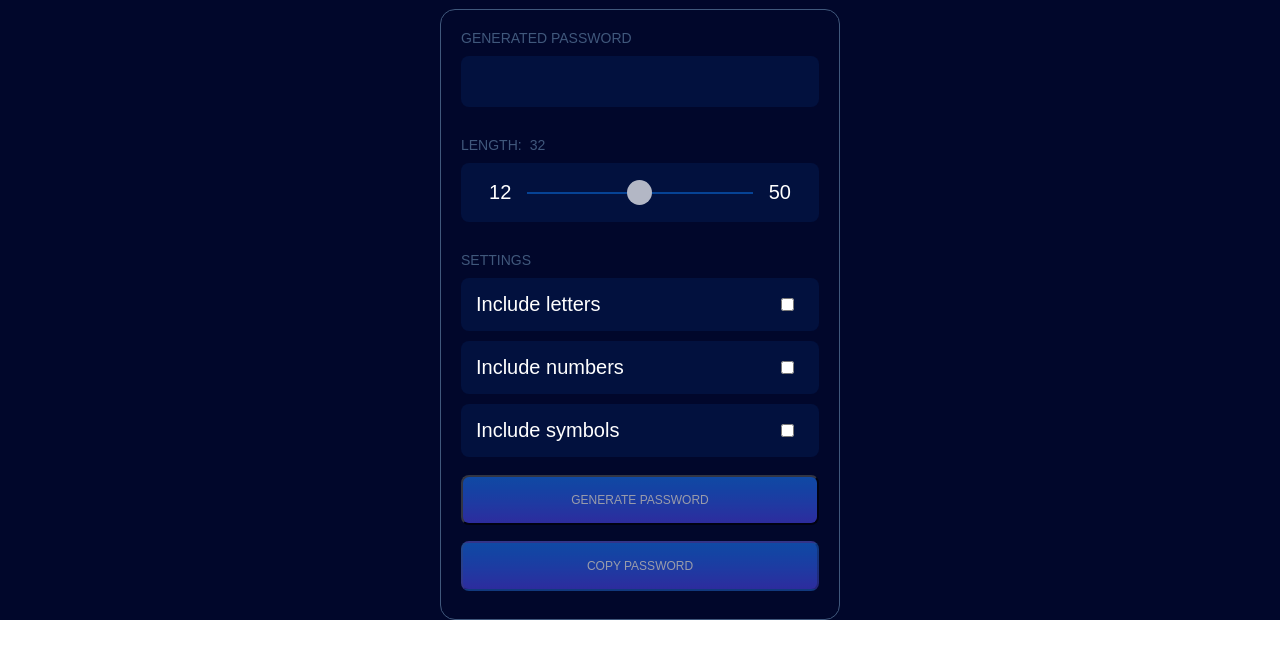
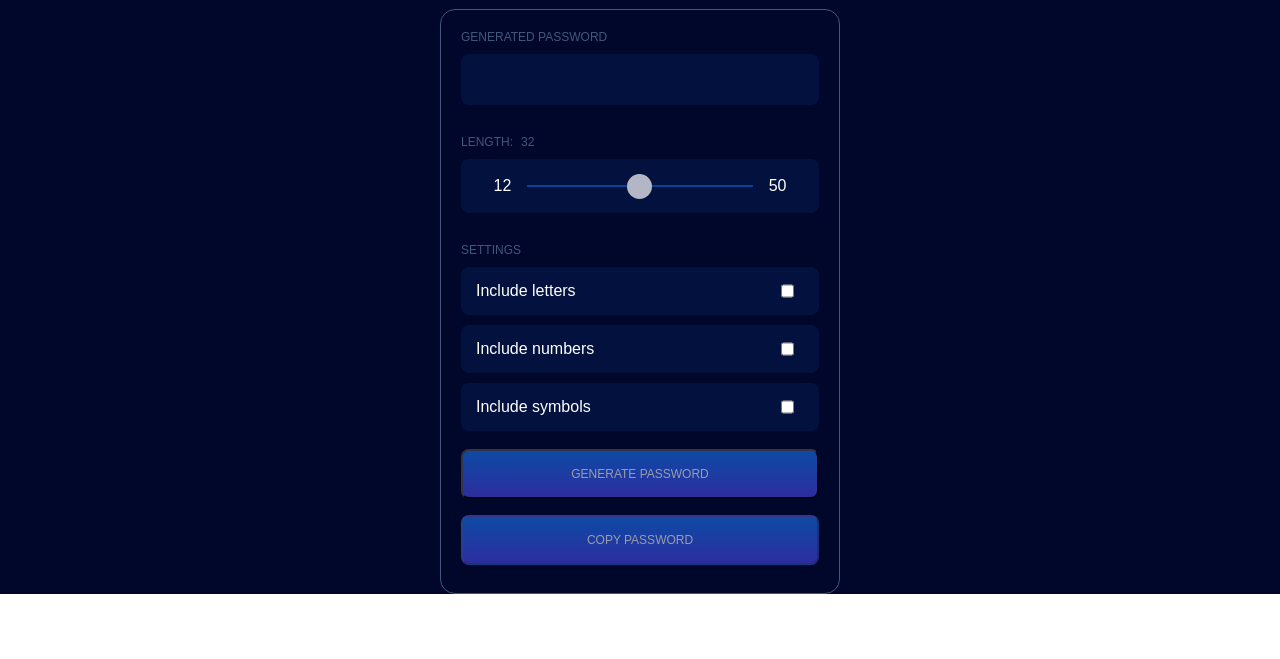
Before and after one commit to ionuser13/Platzi-Challenge, a website: page passwordGenerator/index.html in a window 1280 px wide. Shown: the part 49-708 px from the top of the page. Drawn offline with Linux system fonts and the light colour scheme; no server answers.

Commit message:
minor changes on styles

```diff
--- a/passwordGenerator/src/styles.css
+++ b/passwordGenerator/src/styles.css
@@ -35,7 +35,7 @@
   margin: 0 auto
 }
 .password, .text, .settings {
-  font-size: 14px;
+  font-size: 12px;
   color: var(--border-color)
 }
 .option {
@@ -43,7 +43,7 @@
   justify-content: space-between;
   margin: 5px 0;
   padding: 15px 0;
-  font-size: 20px;
+  font-size: 16px;
 }
 #length-input {
   flex-direction: column;
```
Also changed, not shown: passwordGenerator/index.html (+0 -1 lines).
